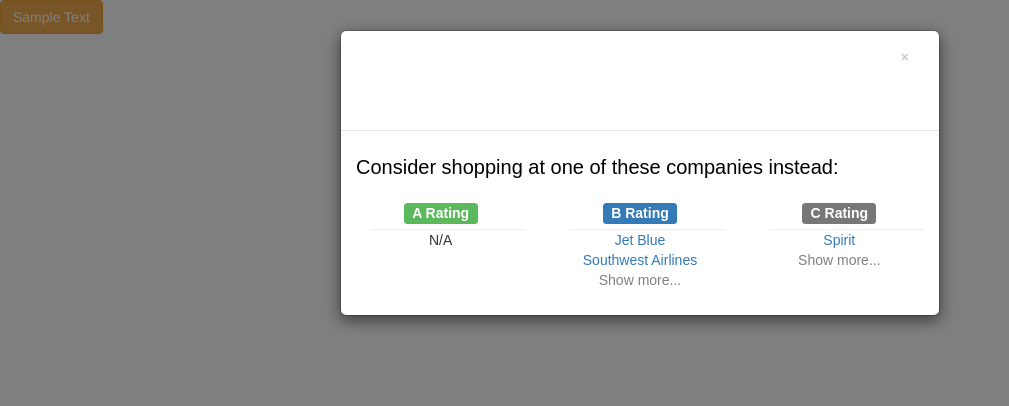
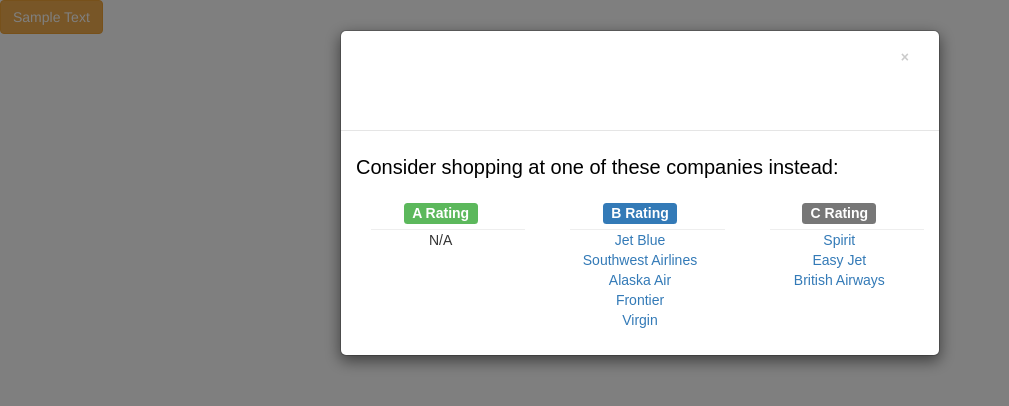
Before and after one commit to willyraedy/BWS-Extension, a browser extension: page layout.html in a window 1280 px wide. Both pictures are taken after a click on the button "Sample Text". Shown: the whole page, without its empty margins (0-1009 px from the left). Drawn offline with Linux system fonts and the light colour scheme.

Commit message:
took away collapses

```diff
--- a/layout.html
+++ b/layout.html
@@ -69,7 +69,10 @@
                 <ul id='b-list'>
                   <li><a href='https://www.jetblue.com'>Jet Blue</a></li>
                   <li><a href='https://www.southwest.com'>Southwest Airlines</a></li>
-                  <li>
+                  <li><a href='https://www.alaskaair.com'>Alaska Air</a></li>
+                  <li><a href='https://www.flyfrontier.com'>Frontier</a></li>
+                  <li><a href='https://www.virginamerica.com'>Virgin</a></li>
+                  <!--<li>
                     <a class="show-more" data-toggle="collapse" href="#b-rated-co" aria-expanded="false" aria-controls="b-rated-co">
                    Show more...
                   </a>
@@ -82,7 +85,7 @@
                         </ul>
                       </div>
                     </div>
-                  </li>
+                  </li>-->
                 </ul>
               </div>
               <div class='col-lg-4 col-md-4 col-sm-4 col-xs-4'>
@@ -90,7 +93,9 @@
                 <hr>
                 <ul id='c-list'>
                   <li><a href='https://www.spirit.com'>Spirit</a></li>
-                  <li>
+                  <li><a href='https://www.easyjet.com'>Easy Jet</a></li>
+                  <li><a href='https://www.britishairways.com'>British Airways</a></li>
+                  <!--<li>
                     <a class="show-more" data-toggle="collapse" href="#c-rated-co" aria-expanded="false" aria-controls="c-rated-co">
                    Show more...
                   </a>
@@ -100,11 +105,11 @@
                           <li><a href='https://www.easyjet.com'>Easy Jet</a></li>
                           <li><a href='https://www.britishairways.com'>British Airways</a></li>
                         </ul>
+                      </div>
                     </div>
+                  </li>-->
+                </ul>
               </div>
-              </li>
-              </ul>
-            </div>
           </div>
         </div>
         <!--<h5>Tooltips in a modal</h5>
```
Also changed, not shown: cs.js (+27 -41 lines), manifest.json.
